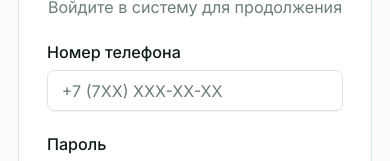
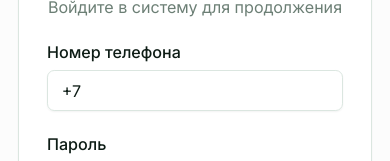
Before and after one commit to gid360/fotoidea, a Next.js app: page /login in a window 390 px wide. Shown: the part 359-520 px from the top of the page. Built offline with nearby package versions, Linux system fonts and the light colour scheme; no server answers; the database is empty.

Commit message:
Set default phone prefix +7 on login page

```diff
--- a/src/app/login/page.tsx
+++ b/src/app/login/page.tsx
@@ -11,7 +11,7 @@ import { Camera } from "lucide-react";
 
 export default function LoginPage() {
   const router = useRouter();
-  const [login, setLogin] = useState("");
+  const [login, setLogin] = useState("+7");
   const [password, setPassword] = useState("");
   const [error, setError] = useState("");
   const [loading, setLoading] = useState(false);
```
